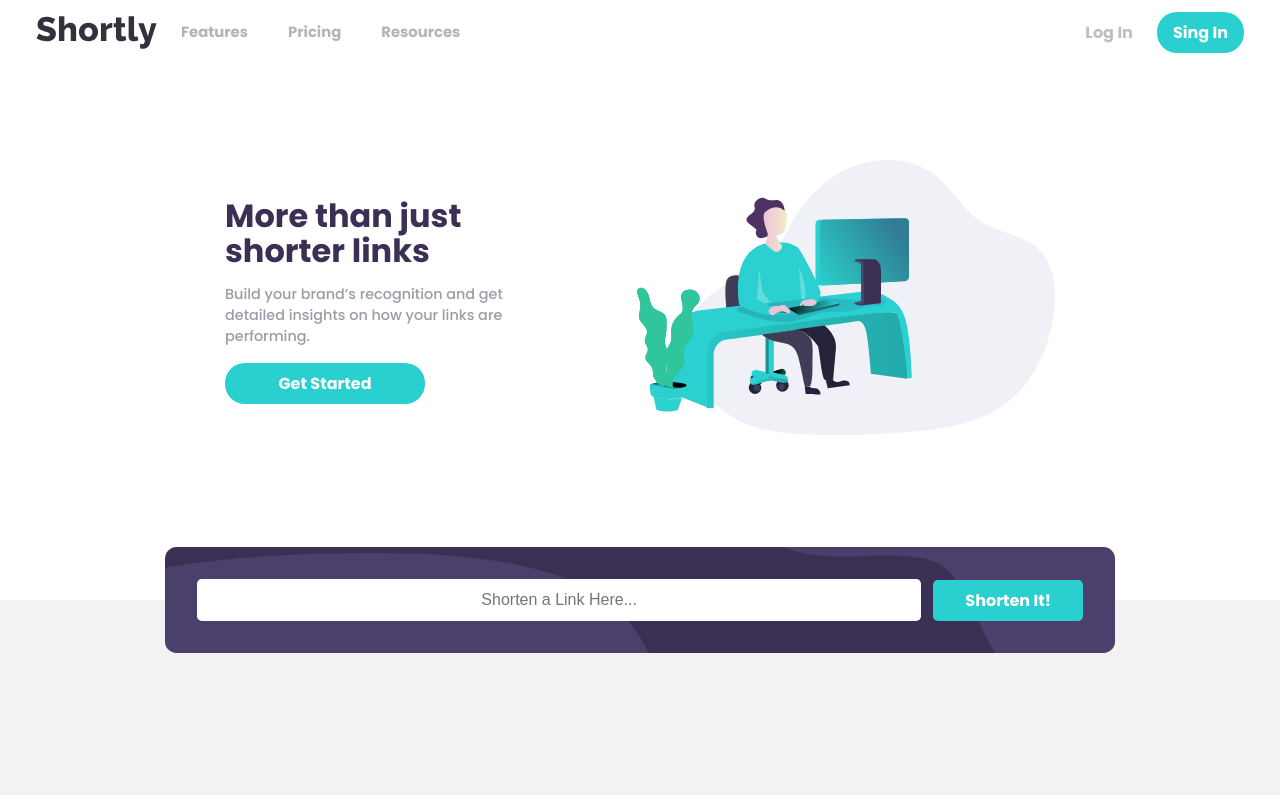
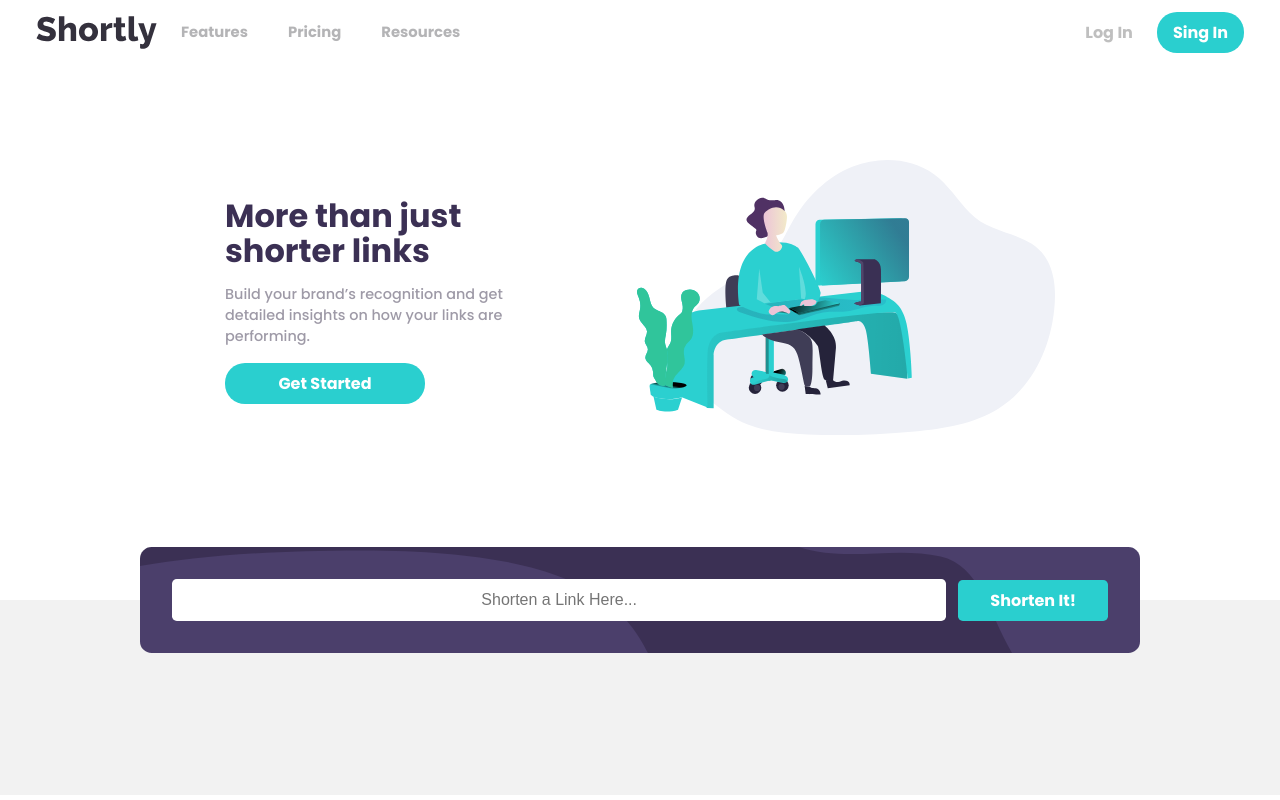
Before and after one commit to Aviscad/url-shortener, a React (Vite) app: page / in a window 1280 px wide. Built offline with nearby package versions, Linux system fonts and the light colour scheme.

Commit message:
Updating styles for shortener components

```diff
--- a/src/components/Shortener/Shortener.module.scss
+++ b/src/components/Shortener/Shortener.module.scss
@@ -47,6 +47,6 @@
 
 @media (min-width: 999px) {
     .move-in-between {
-        max-width: 950px;
+        max-width: 1000px;
     }
 }
--- a/src/components/ShortenerResults/ShortenerResults.module.scss
+++ b/src/components/ShortenerResults/ShortenerResults.module.scss
@@ -51,7 +51,7 @@
 
 @media (min-width: 999px) {
     .move-in-between {
-        max-width: 950px;
+        max-width: 1000px;
         top: calc(-50%);
         justify-content: space-between;
     }
```
